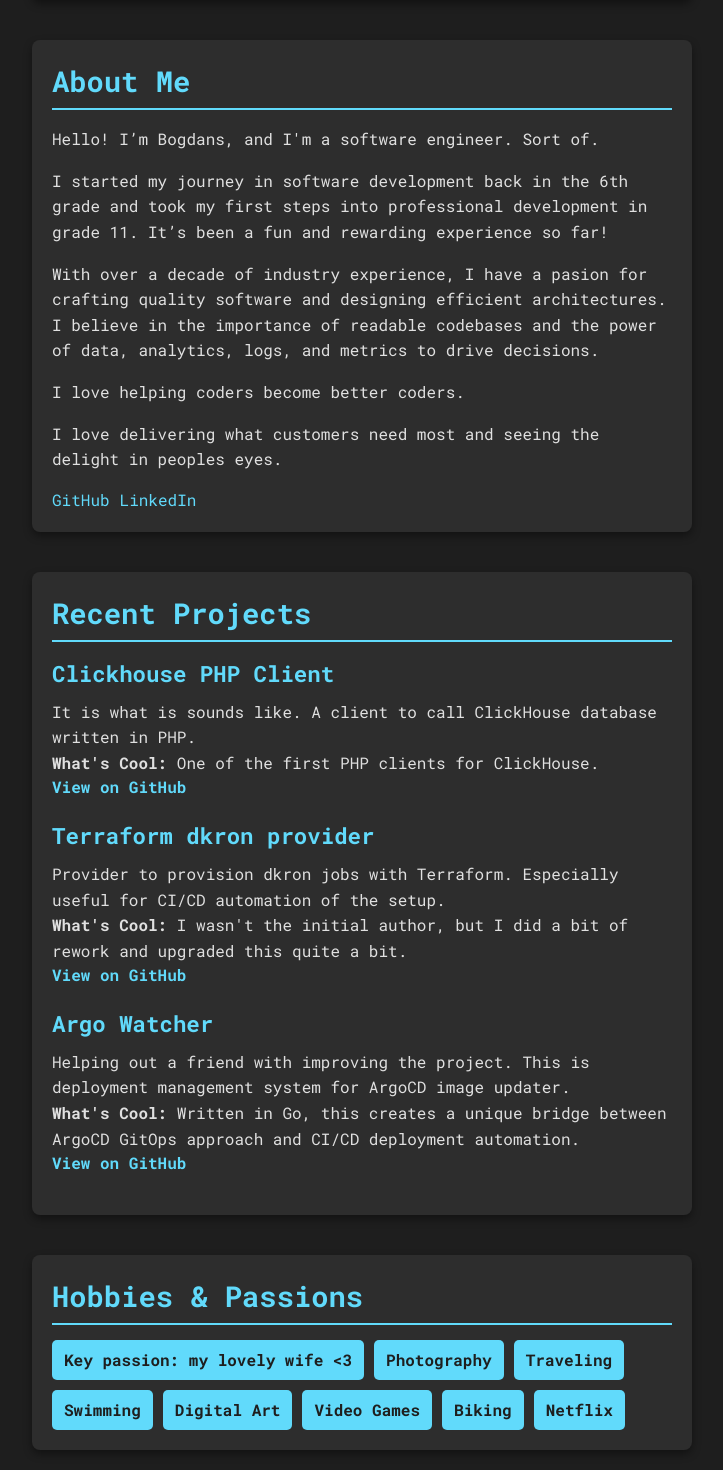
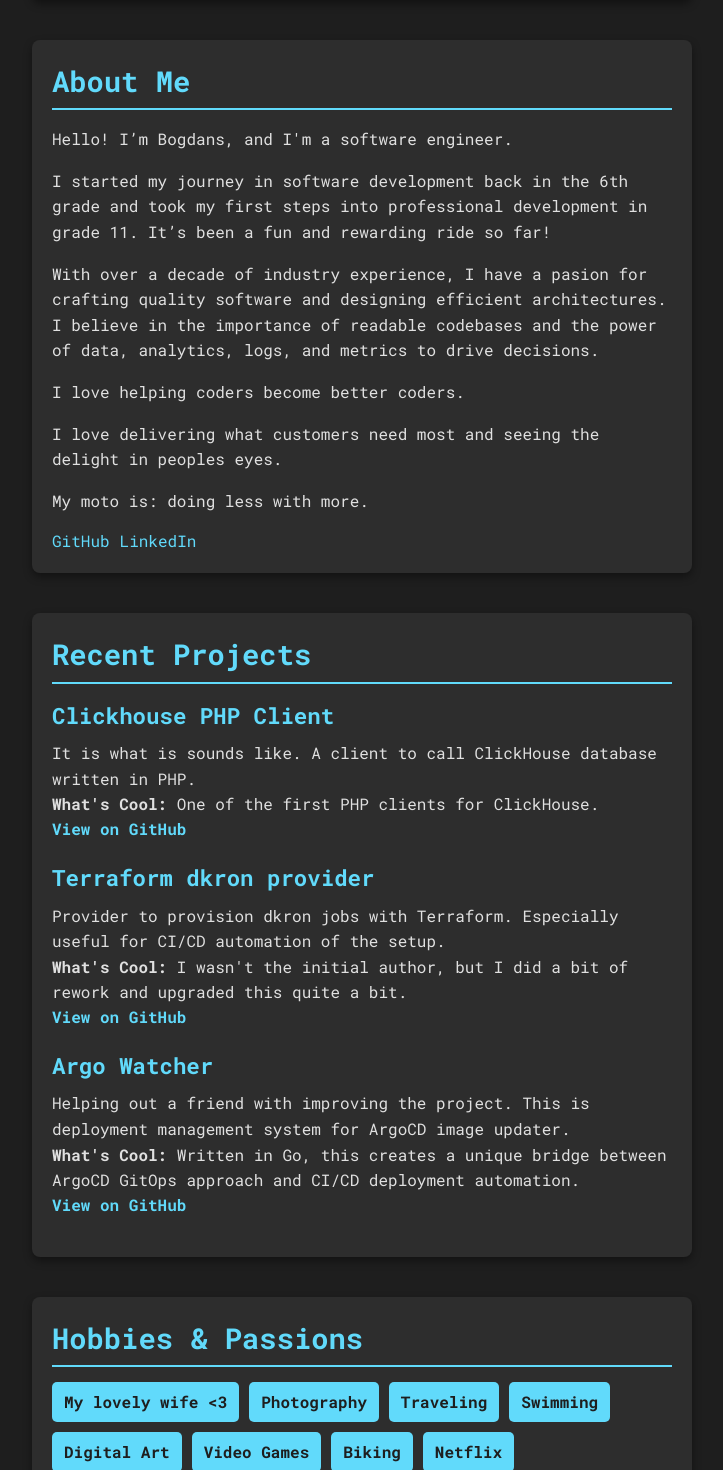
Before and after one commit to bozerkins/bozerkins.it, a React (Vite) app: page / in a window 1280 px wide. Shown: the part 180-1650 px from the top of the page, without its empty margins (278-1001 px from the left). Built offline with nearby package versions, Linux system fonts and the light colour scheme.

Commit message:
home page changes

```diff
--- a/src/pages/Home.tsx
+++ b/src/pages/Home.tsx
@@ -18,11 +18,12 @@ const Home: React.FC = () => {
       <section className="about">
         <div className="about-text">
           <h2>About Me</h2>
-          <p>Hello! I’m Bogdans, and I'm a software engineer. Sort of. </p>
-          <p>I started my journey in software development back in the 6th grade and took my first steps into professional development in grade 11. It’s been a fun and rewarding experience so far!</p>
+          <p>Hello! I’m Bogdans, and I'm a software engineer. </p>
+          <p>I started my journey in software development back in the 6th grade and took my first steps into professional development in grade 11. It’s been a fun and rewarding ride so far!</p>
           <p>With over a decade of industry experience, I have a pasion for crafting quality software and designing efficient architectures. I believe in the importance of readable codebases and the power of data, analytics, logs, and metrics to drive decisions.</p>
           <p>I love helping coders become better coders.</p>
           <p>I love delivering what customers need most and seeing the delight in peoples eyes.</p>
+          <p>My moto is: doing less with more.</p>
           <div className="social-links">
             <a href="https://github.com/bozerkins" target="_blank" rel="noopener noreferrer">
               GitHub
@@ -65,7 +66,7 @@ const Home: React.FC = () => {
       <section className="hobbies">
         <h2>Hobbies & Passions</h2>
         <ul>
-          <li>Key passion: my lovely wife {"<3"}</li>
+          <li>My lovely wife {"<3"}</li>
           <li>Photography</li>
           <li>Traveling</li>
           <li>Swimming</li>
```
